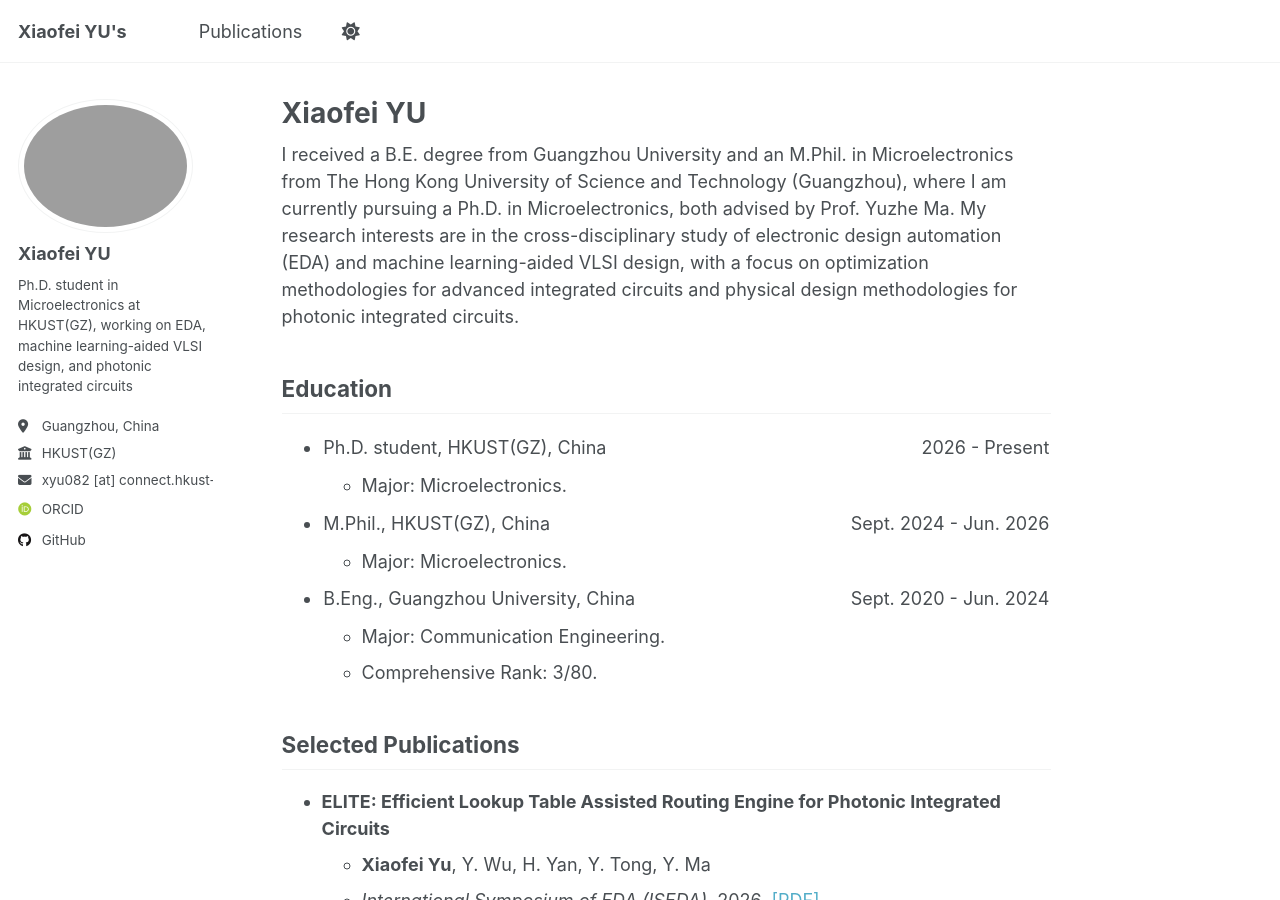
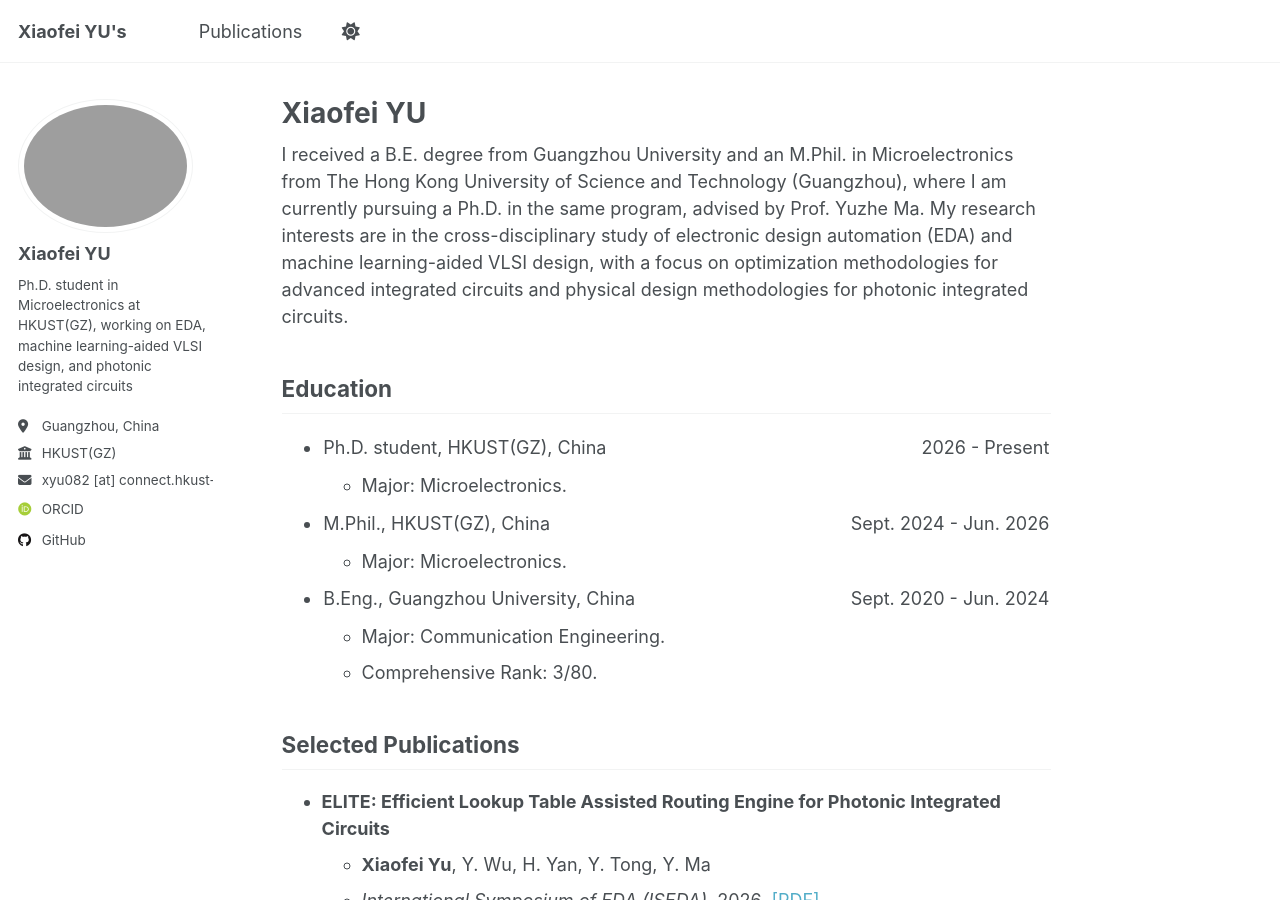
Before and after one commit to xiaofeiyu0723/xiaofeiyu0723.github.io, a Jekyll site: the page built from _pages/about.md, in a window 1280 px wide and 900 px high. Built offline with Jekyll 4.4.1, drawn with Linux system fonts in a browser that asks for light colours; some web fonts are replaced; a script that is not in the unit is left out.

Commit message:
Simplify advisor wording in biography

```diff
--- a/_pages/about.md
+++ b/_pages/about.md
@@ -6,7 +6,7 @@ redirect_from:
   - /about/
   - /about.html
 ---
-I received a B.E. degree from Guangzhou University and an M.Phil. in Microelectronics from The Hong Kong University of Science and Technology (Guangzhou), where I am currently pursuing a Ph.D. in Microelectronics, both advised by Prof. Yuzhe Ma. My research interests are in the cross-disciplinary study of electronic design automation (EDA) and machine learning-aided VLSI design, with a focus on optimization methodologies for advanced integrated circuits and physical design methodologies for photonic integrated circuits.
+I received a B.E. degree from Guangzhou University and an M.Phil. in Microelectronics from The Hong Kong University of Science and Technology (Guangzhou), where I am currently pursuing a Ph.D. in the same program, advised by Prof. Yuzhe Ma. My research interests are in the cross-disciplinary study of electronic design automation (EDA) and machine learning-aided VLSI design, with a focus on optimization methodologies for advanced integrated circuits and physical design methodologies for photonic integrated circuits.
 
 ## Education
 
```
